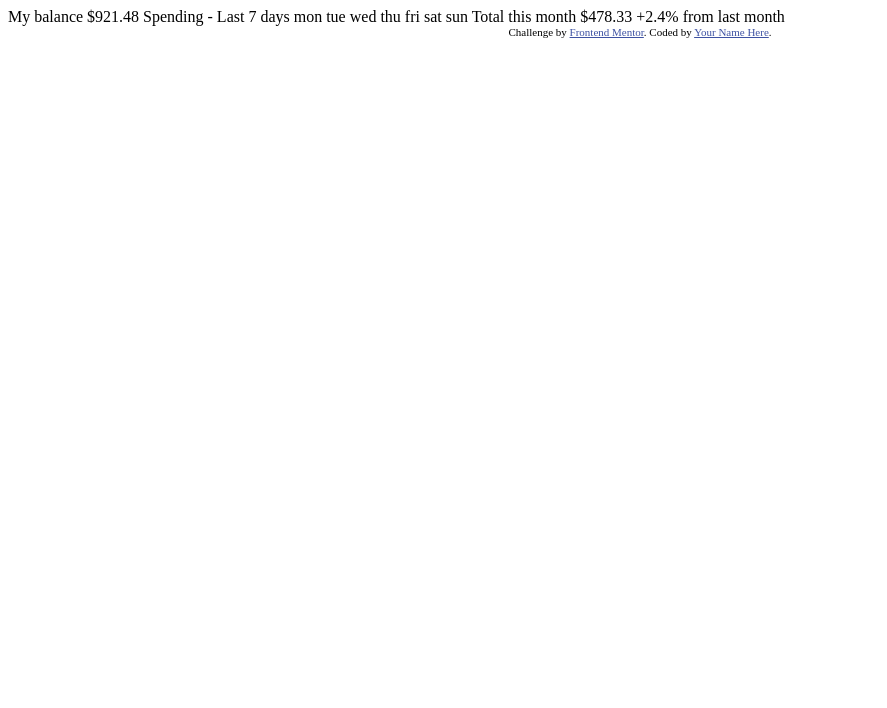
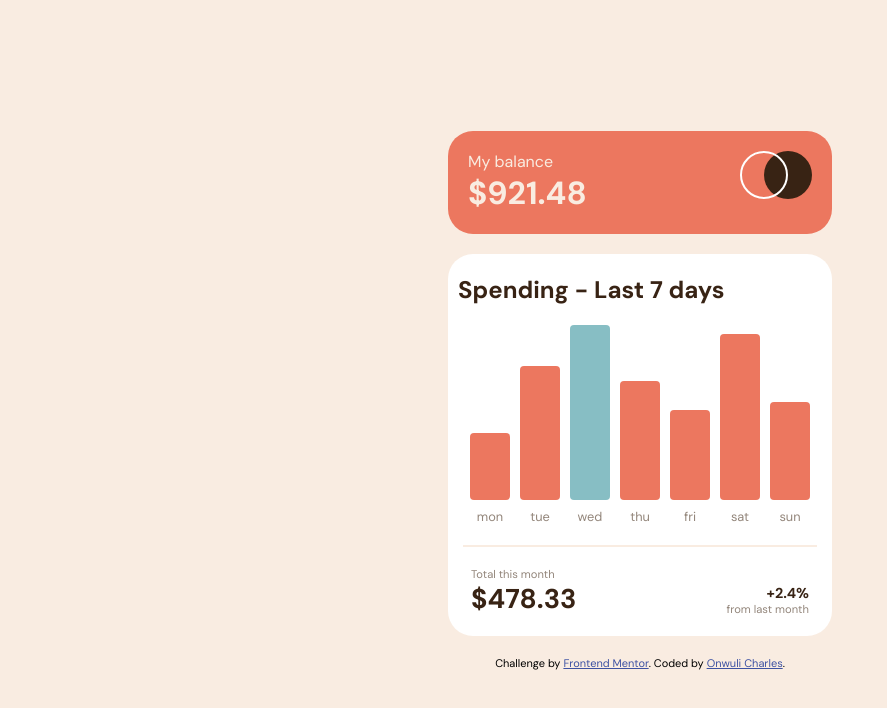
Before and after one commit to Ot-Charlie/Expenses-chart, a plain HTML site: page index.html in a window 1280 px wide. Shown: the whole page, without its empty margins (0-887 px from the left). Drawn offline with Linux system fonts and the light colour scheme.

Commit message:
final upload

```diff
--- a/index.html
+++ b/index.html
@@ -5,39 +5,85 @@
   <meta name="viewport" content="width=device-width, initial-scale=1.0"> <!-- displays site properly based on user's device -->
 
   <link rel="icon" type="image/png" sizes="32x32" href="./images/favicon-32x32.png">
-
+  <link rel="stylesheet" href="style.css">
+  <link rel="preconnect" href="https://fonts.googleapis.com">
+  <link rel="preconnect" href="https://fonts.gstatic.com" crossorigin>
+  <link href="https://fonts.googleapis.com/css2?family=DM+Sans:wght@400;700&display=swap" rel="stylesheet">
   <title>Frontend Mentor | Expenses chart component</title>
-
-  <!-- Feel free to remove these styles or customise in your own stylesheet 👍 -->
-  <style>
-    .attribution { font-size: 11px; text-align: center; }
-    .attribution a { color: hsl(228, 45%, 44%); }
-  </style>
 </head>
 <body>
+<main>
+  <header>
+    <div>
+      <p> My balance</p>
+      <h1>$921.48</h1>
+    </div>
+    <div>
+      <img src="./images/logo.svg" alt="product logo">
+    </div>
+  </header>
+  <section class="first-section">
 
-  My balance
-  $921.48
-
-  Spending - Last 7 days
-
-  mon
-  tue
-  wed
-  thu
-  fri
-  sat
-  sun
-
-  Total this month
-  $478.33
-
-  +2.4%
-  from last month
+    <h2>  Spending - Last 7 days</h2>
+    <article>
+      <div class="bar-container">
+        <div id="bar-chart">
+          <span class="tooltip"></span>
+        </div>
+        <p>mon</p>
+      </div>
+      <div>
+        <div><span class="tooltip"></span></div>
+        <p>tue</p>
+      </div>
+      <div>
+        <div>
+          <span class="tooltip"></span>
+        </div>
+        <p>wed</p>
+      </div>
+      <div>
+        <div>
+          <span class="tooltip"></span>
+        </div>
+        <p>thu</p>
+      </div>
+      <div>
+        <div>
+          <span class="tooltip"></span>
+        </div>
+        <p>fri</p>
+      </div>
+      <div>
+        <div>
+          <span class="tooltip"></span>
+        </div>
+        <p>sat</p>
+      </div>
+      <div>
+        <div>
+          <span class="tooltip"></span>
+        </div>
+        <p>sun</p>
+      </div>
+    </article>
+    <div>
+    <div>
+      <p>Total this month</p>
+      <h3>$478.33</h3>
+    </div>
+    <div>
+      <h3>+2.4%</h3>
+      <p>from last month</p>
+    </div>
+    </div>
+  </section>
+</main>
 
   <div class="attribution">
-    Challenge by <a href="https://www.frontendmentor.io?ref=challenge" target="_blank">Frontend Mentor</a>.
-    Coded by <a href="#">Your Name Here</a>.
+    Challenge by <a href="https://www.frontendmentor.io?ref=challenge" target="_blank" rel="noopener">Frontend Mentor</a>.
+    Coded by <a href="https://onwuli-charles.netlify.app" target="_blank" rel="noopener">Onwuli Charles</a>.
   </div>
+  <script src="script.js"></script>
 </body>
 </html>
--- /dev/null
+++ b/script.js
@@ -0,0 +1,26 @@
+fetch('./data.json')
+  .then(response => response.json())
+  .then(data => {
+    const bars = document.querySelectorAll('article > div > div');
+    const tooltips = document.querySelectorAll('.tooltip');
+
+    const maxAmount = Math.max(...data.map(d => d.amount));
+
+    bars.forEach((bar, index) => {
+      const amount = data[index].amount;
+      const heightPercent = (amount / maxAmount) * 100;
+      bar.style.height = `${heightPercent}%`;
+
+      // Set tooltip text
+      tooltips[index].textContent = `$${amount}`;
+
+      // Show tooltip on hover
+      bar.addEventListener('mouseenter', () => {
+        tooltips[index].classList.add('visible');
+      });
+
+      bar.addEventListener('mouseleave', () => {
+        tooltips[index].classList.remove('visible');
+      });
+    });
+  });
--- /dev/null
+++ b/style.css
@@ -0,0 +1,188 @@
+*{
+    margin: 0;
+    padding: 0;
+    box-sizing: border-box;
+}
+body{
+    background-color: hsl(26, 66%, 93%);
+    display: flex;
+ display: flex;
+  flex-direction: column;
+  justify-content: center;
+  align-items: center;
+  min-height: 100vh;
+  font-family: 'DM sans' , sans-serif;
+}
+main{
+    width: 30%;
+}
+header{
+    display: flex;
+    justify-content: space-between;
+    background-color: hsl(10, 79%, 65%);
+    padding: 20px;
+    border-radius: 25px;
+    color: hsl(26, 66%, 93%);
+}
+.first-section{
+    margin-top: 20px;
+    background-color: white ;
+    border-radius: 25px;
+}
+h2{
+    padding-top: 20px;
+    margin-left: 10px;
+    color: hsl(25, 47%, 15%);
+}
+article{
+
+   display: flex;
+   justify-content: center;
+   gap: 10px;
+    height: 200px;
+   align-items: flex-end;
+  margin-top: 20px;
+   }
+.tooltip {
+  position: absolute;
+top: 0;
+transform: translate(-50%, calc(-100% - 8px));
+left: 50%;
+background-color: hsl(25, 47%, 15%);
+color: white;
+  padding: 6px 7px;
+  border-radius: 5px;
+  font-size: 0.7rem;
+  font-weight: 700;
+  opacity: 0;  /* Hidden by default */
+  pointer-events: none;
+  transition: opacity 0.3s;
+  white-space: nowrap;
+  z-index: 2000;
+}
+.tooltip.visible {
+  opacity: 1;  /* Show when this class is added */
+}
+article > div{
+    /*the bar container*/
+
+  display: flex;
+  justify-content:flex-end;
+  flex-direction: column;
+  align-items:center;
+  color: hsl(28, 10%, 53%);
+  gap: 8px;
+ font-size: 0.8rem;
+ height: 100%;
+ z-index: 10;
+}
+article > div > div{
+  /* The bar itself */
+   position: relative;
+  width: 40px;
+ border-radius: 4px;
+  transition: background-color 0.3s;
+  cursor: pointer;
+z-index: 0;
+}
+article > div > div:hover{
+filter:brightness(1.3);
+}
+article > div:nth-child(1) > div {
+    /* height: 50px; */
+    background-color: hsl(10, 79%, 65%);
+ }
+article > div:nth-child(2) > div {
+    /* height: 90px; */
+background-color: hsl(10, 79%, 65%);;
+ }
+article > div:nth-child(3) > div {
+    /* height: 120px; */
+    background-color: hsl(186, 34%, 65%);
+ }
+ article > div:nth-child(4) > div {
+    /* height: 70px; */
+    background-color: hsl(10, 79%, 65%);
+ }
+article > div:nth-child(5) > div {
+    /* height: 60px; */
+    background-color: hsl(10, 79%, 65%);
+ }
+article > div:nth-child(6) > div {
+    /* height: 100px; */
+    background-color: hsl(10, 79%, 65%);
+ }
+article > div:nth-child(7) > div {
+    /* height: 70px; */
+    background-color: hsl(10, 79%, 65%);
+ }
+section > div:nth-of-type(1){
+ /*the total figure container*/
+display: flex;
+justify-content: center;
+align-items: flex-end;
+margin: 0 15px;
+gap: 150px;
+border-top: 2px solid hsl(26, 66%, 93%);
+margin-top: 20px;
+padding-top: 20px;
+padding-bottom: 20px;
+}
+section > div:nth-of-type(1) > div:nth-child(1) > h3{
+     /*first h3 in the total container*/
+    font-size:1.7rem;
+    font-weight: 700;
+    color: hsl(25, 47%, 15%);
+}
+section > div:nth-of-type(1) > div:nth-child(1) > p{
+    /*first p in the total container*/
+    font-size:0.7rem;
+    font-weight: 400;
+    color: hsl(28, 10%, 53%);
+}
+section > div:nth-of-type(1) > div:nth-child(2) > h3{
+    /*second h3 in the total container*/
+    font-size:0.9rem;
+    font-weight: 700;
+    color: hsl(25, 47%, 15%);
+    text-align: end;
+}
+section > div:nth-of-type(1) > div:nth-child(2) > p{
+   /*second p in the total container*/
+    font-size:0.7rem;
+    font-weight: 400;
+    color: hsl(28, 10%, 53%);
+}
+
+    .attribution { font-size: 11px; text-align: center; margin-top: 20px;}
+    .attribution a { color: hsl(228, 45%, 44%); }
+    @media (max-width:768px){
+main {
+    width: 50%;
+}
+    }
+      @media (max-width:426px){
+main {
+    width: 90%;
+}
+
+article > div > div {
+    width: 30px;
+}
+section > div:nth-of-type(1) {
+    gap: 160px;
+  }
+
+    }
+    @media (max-width:376px){
+        section > div:nth-of-type(1) {
+    gap: 110px;
+  }
+     }
+     @media (max-width:321px){
+        section > div:nth-of-type(1) {
+    gap: 70px;
+  }
+  .tooltip{
+  padding: 5px 6px;}
+     }
```
Also changed, not shown: Screenshot_14-11-2025_213435_127.0.0.1.jpeg (added), 2 other files.
